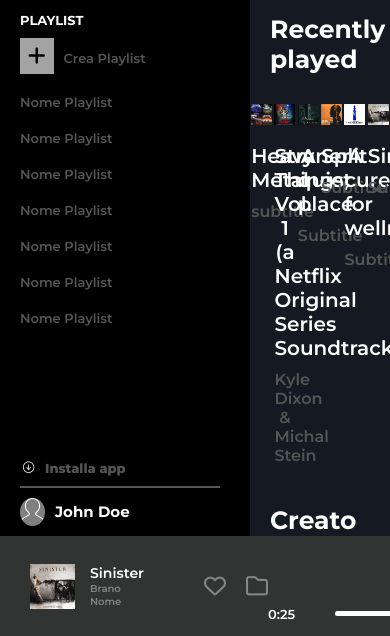
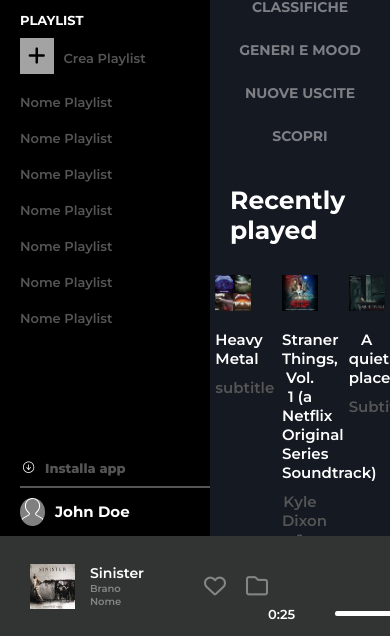
Before and after one commit to Luca-Belardinelli/html-css-spotifyweb, a plain HTML site: page index.html in a window 390 px wide. Shown: the part 208-844 px from the top of the page. Drawn offline with Linux system fonts and the light colour scheme.

Commit message:
responsive main

```diff
--- a/css/style.css
+++ b/css/style.css
@@ -210,12 +210,16 @@ button{
 
 .generemusicale{
     display: flex;
+    flex-direction: row;
+    flex-wrap: wrap;
     justify-content: center;
+    /* position: relative; */
     margin-top: 20px;
     color:#7D7F84;
     font-weight: 700;
-    gap: 30px;
+    gap: 25px;
 }
+
 
 
 /* hover */
@@ -225,14 +229,15 @@ button{
 
 
 
-.green{
+/* .green{
     background-color:#A2EF2E;
     width: 40px;
     height: 2px;
     border-radius: 30px;
     margin-left: 475px;
     margin-top: 3px;
-}
+    position:absolute;
+} */
 
 
 
@@ -271,6 +276,7 @@ h3{
 
 .copertine {
     display: flex;
+    flex-direction: row;
     flex-wrap: wrap;
     justify-content: space-around;
 
@@ -356,11 +362,12 @@ footer{
     width: 100%;
     height: 100px;
     background-color: rgb(50, 52, 52);
+    padding: 0 30px;
     display: flex;
     justify-content: space-between;
     align-items: center;
-    padding: 0 30px;
 }
+
 
 /* navigazione sinistra */
 
@@ -589,6 +596,56 @@ footer img{
 /* 1440px - 1425px: Large screens */
 @media (max-width: 1440px) {
 
+}
+
+
+
+/* 878px - 864px: Large screens */
+
+@media (max-width: 878px) {
+
+    main{
+        width: calc(100% - 210px);
+    }
+
+    nav{
+        width: 210px;
+    }
+
+    .generemusicale{
+        font-size: 14px;
+    }
+
+    .direzione p{
+        font-size: 15px;
+    }
+
+    .copertine{
+        gap:20px
+
+    }
+
+    .direzione{
+        width: 20%;
+    }
+
+
+
+
+
+
+
 
 
 }
+
+
+
+
+
+
+/* 639px - 624px: Large screens */
+
+
+
+/* 552px - 537px: Large screens */
--- a/index.html
+++ b/index.html
@@ -117,7 +117,7 @@
                         </div>
                     </div>
                     <div>
-                        <p class="white">Straner Things, Vol. <br> 1 (a Netflix Original <br>
+                        <p class="white">Straner Things, Vol. 1 (a Netflix Original
                         Series Soundtrack)</p><p class="grey">Kyle Dixon & Michal Stein</p>
                     </div>
                 </div>
@@ -225,6 +225,8 @@
 
     <!-- controller finale footer -->
      <footer>
+
+
         <!-- navigazione sinistra -->
         <div class="navsx">
             <div class="brano">
@@ -283,6 +285,7 @@
         </div>
 
 
+
      </footer>
 
 
```
